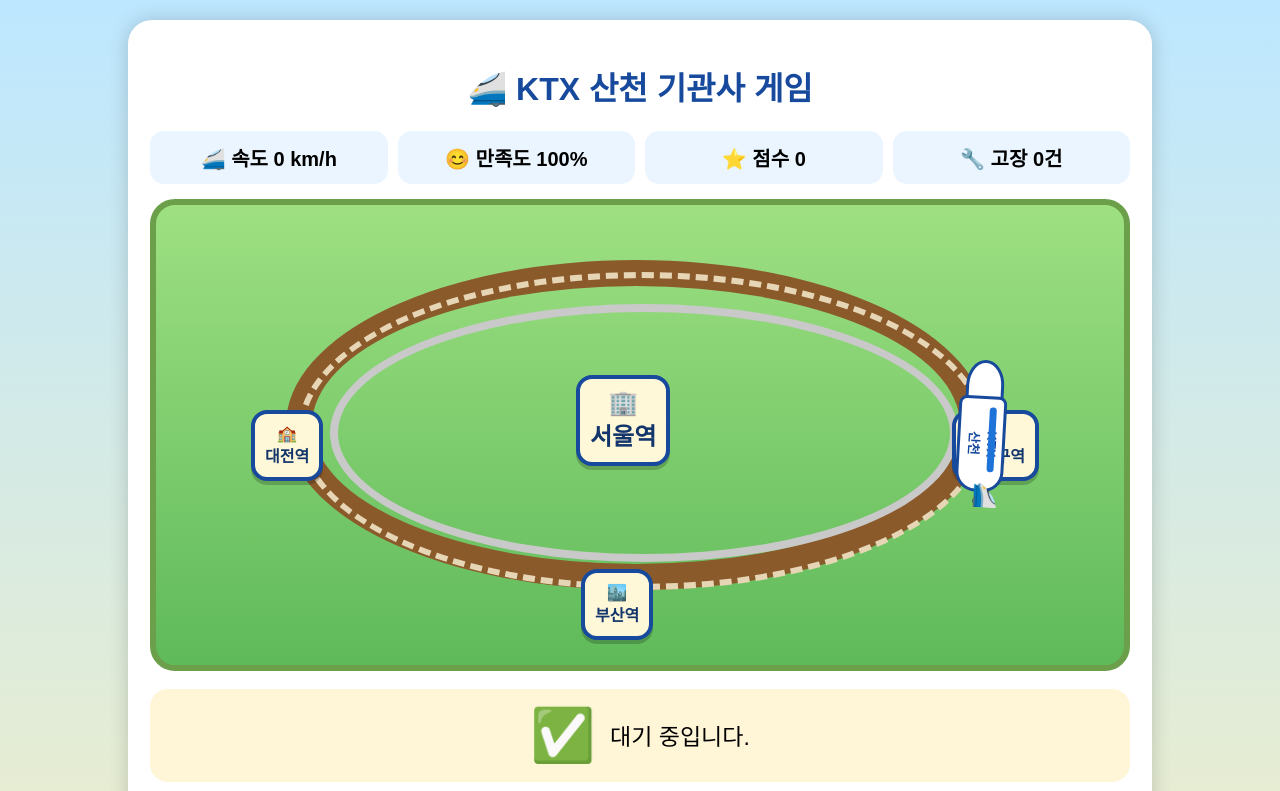
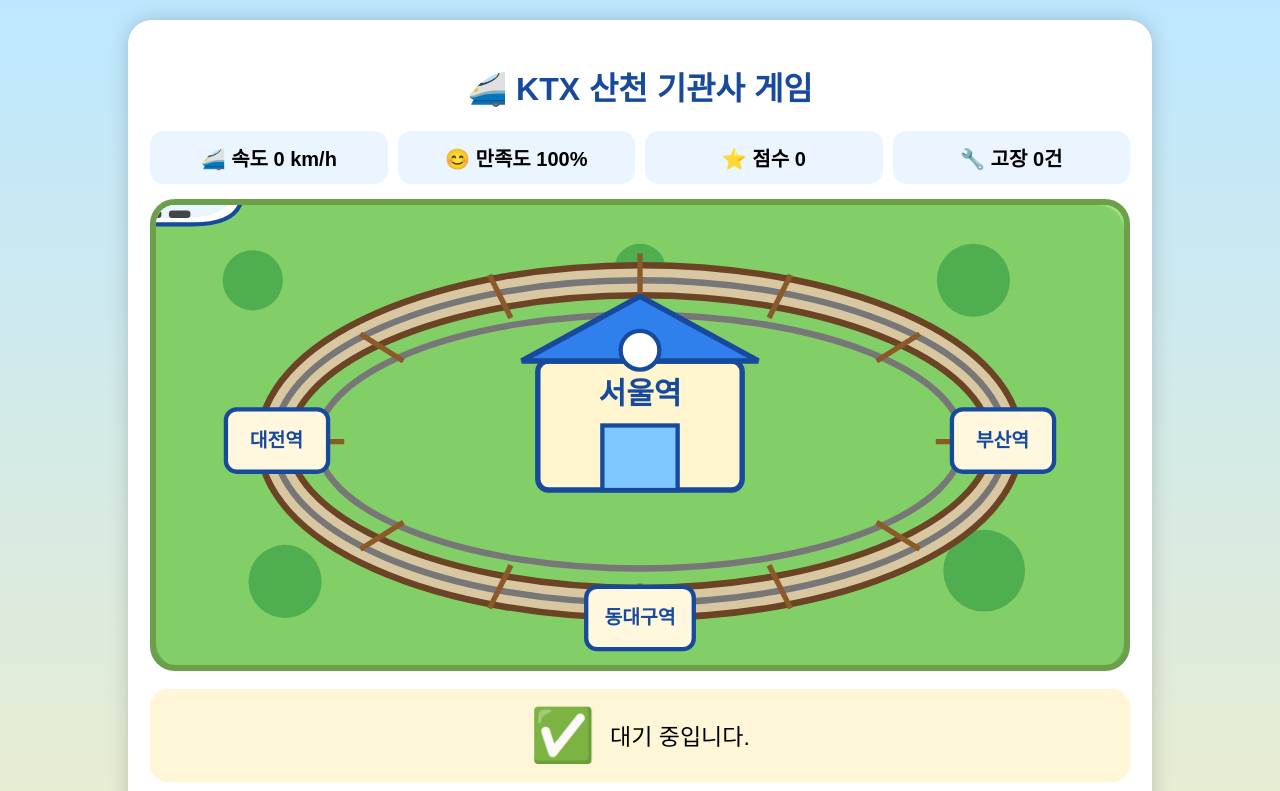
Before and after one commit to cityenglish2017-sys/TrainGame, a plain HTML site: page index.html in a window 1280 px wide. Shown: the top 791 px of the page. Drawn offline with Linux system fonts and the light colour scheme.

Commit message:
Update index.html

```diff
--- a/index.html
+++ b/index.html
@@ -17,17 +17,78 @@
     </div>
 
     <div class="map">
-      <div class="rail"></div>
+      <svg class="world" viewBox="0 0 900 430">
+        <rect width="900" height="430" rx="24" fill="#82cf67"/>
 
-      <div class="station station1">🏢<br>서울역</div>
-      <div class="station station2">🏫<br>대전역</div>
-      <div class="station station3">🏬<br>동대구역</div>
-      <div class="station station4">🏙️<br>부산역</div>
+        <!-- grass details -->
+        <circle cx="90" cy="70" r="28" fill="#4fae4f"/>
+        <circle cx="760" cy="70" r="34" fill="#4fae4f"/>
+        <circle cx="120" cy="350" r="34" fill="#4fae4f"/>
+        <circle cx="770" cy="340" r="38" fill="#4fae4f"/>
+        <circle cx="450" cy="60" r="24" fill="#4fae4f"/>
 
-      <div id="train" class="ktx-train">
-        <div class="nose"></div>
-        <div class="body">KTX<br>산천</div>
-      </div>
+        <!-- outer rail -->
+        <ellipse cx="450" cy="220" rx="340" ry="150" fill="none" stroke="#6b4325" stroke-width="34"/>
+        <ellipse cx="450" cy="220" rx="340" ry="150" fill="none" stroke="#d9c7a2" stroke-width="22"/>
+        <ellipse cx="450" cy="220" rx="340" ry="150" fill="none" stroke="#777" stroke-width="6"/>
+        <ellipse cx="450" cy="220" rx="300" ry="118" fill="none" stroke="#777" stroke-width="6"/>
+
+        <!-- sleepers -->
+        <g stroke="#8b5a2b" stroke-width="5">
+          <line x1="450" y1="45" x2="450" y2="88"/>
+          <line x1="590" y1="65" x2="570" y2="105"/>
+          <line x1="710" y1="120" x2="670" y2="145"/>
+          <line x1="775" y1="220" x2="725" y2="220"/>
+          <line x1="710" y1="320" x2="670" y2="295"/>
+          <line x1="590" y1="375" x2="570" y2="335"/>
+          <line x1="450" y1="395" x2="450" y2="352"/>
+          <line x1="310" y1="375" x2="330" y2="335"/>
+          <line x1="190" y1="320" x2="230" y2="295"/>
+          <line x1="125" y1="220" x2="175" y2="220"/>
+          <line x1="190" y1="120" x2="230" y2="145"/>
+          <line x1="310" y1="65" x2="330" y2="105"/>
+        </g>
+
+        <!-- center station -->
+        <g>
+          <rect x="355" y="145" width="190" height="120" rx="10" fill="#fff5cf" stroke="#174a9c" stroke-width="5"/>
+          <polygon points="340,145 450,85 560,145" fill="#2f80ed" stroke="#174a9c" stroke-width="5"/>
+          <rect x="415" y="205" width="70" height="60" fill="#7ec8ff" stroke="#174a9c" stroke-width="4"/>
+          <circle cx="450" cy="135" r="18" fill="white" stroke="#174a9c" stroke-width="4"/>
+          <text x="450" y="185" text-anchor="middle" font-size="28" font-weight="bold" fill="#174a9c">서울역</text>
+        </g>
+
+        <!-- small stations -->
+        <g font-size="18" font-weight="bold" text-anchor="middle">
+          <g>
+            <rect x="65" y="190" width="95" height="58" rx="10" fill="#fff8df" stroke="#174a9c" stroke-width="4"/>
+            <text x="112" y="225" fill="#174a9c">대전역</text>
+          </g>
+          <g>
+            <rect x="740" y="190" width="95" height="58" rx="10" fill="#fff8df" stroke="#174a9c" stroke-width="4"/>
+            <text x="787" y="225" fill="#174a9c">부산역</text>
+          </g>
+          <g>
+            <rect x="400" y="355" width="100" height="58" rx="10" fill="#fff8df" stroke="#174a9c" stroke-width="4"/>
+            <text x="450" y="390" fill="#174a9c">동대구역</text>
+          </g>
+        </g>
+
+        <!-- train -->
+        <g id="trainSvg">
+          <g id="ktxShape">
+            <path d="M -65 -18 L 35 -18 Q 70 -18 78 0 Q 70 18 35 18 L -65 18 Q -85 18 -92 0 Q -85 -18 -65 -18 Z"
+              fill="white" stroke="#174a9c" stroke-width="4"/>
+            <path d="M -70 -12 L 25 -12 Q 55 -12 67 0 Q 55 12 25 12 L -70 12 Z"
+              fill="#eaf6ff"/>
+            <rect x="-45" y="-15" width="65" height="8" rx="4" fill="#1f70d1"/>
+            <rect x="-42" y="5" width="20" height="7" rx="3" fill="#444"/>
+            <rect x="-15" y="5" width="20" height="7" rx="3" fill="#444"/>
+            <rect x="12" y="5" width="20" height="7" rx="3" fill="#444"/>
+            <text x="-35" y="4" font-size="16" font-weight="bold" fill="#174a9c">KTX</text>
+          </g>
+        </g>
+      </svg>
     </div>
 
     <div class="message-box">
```
